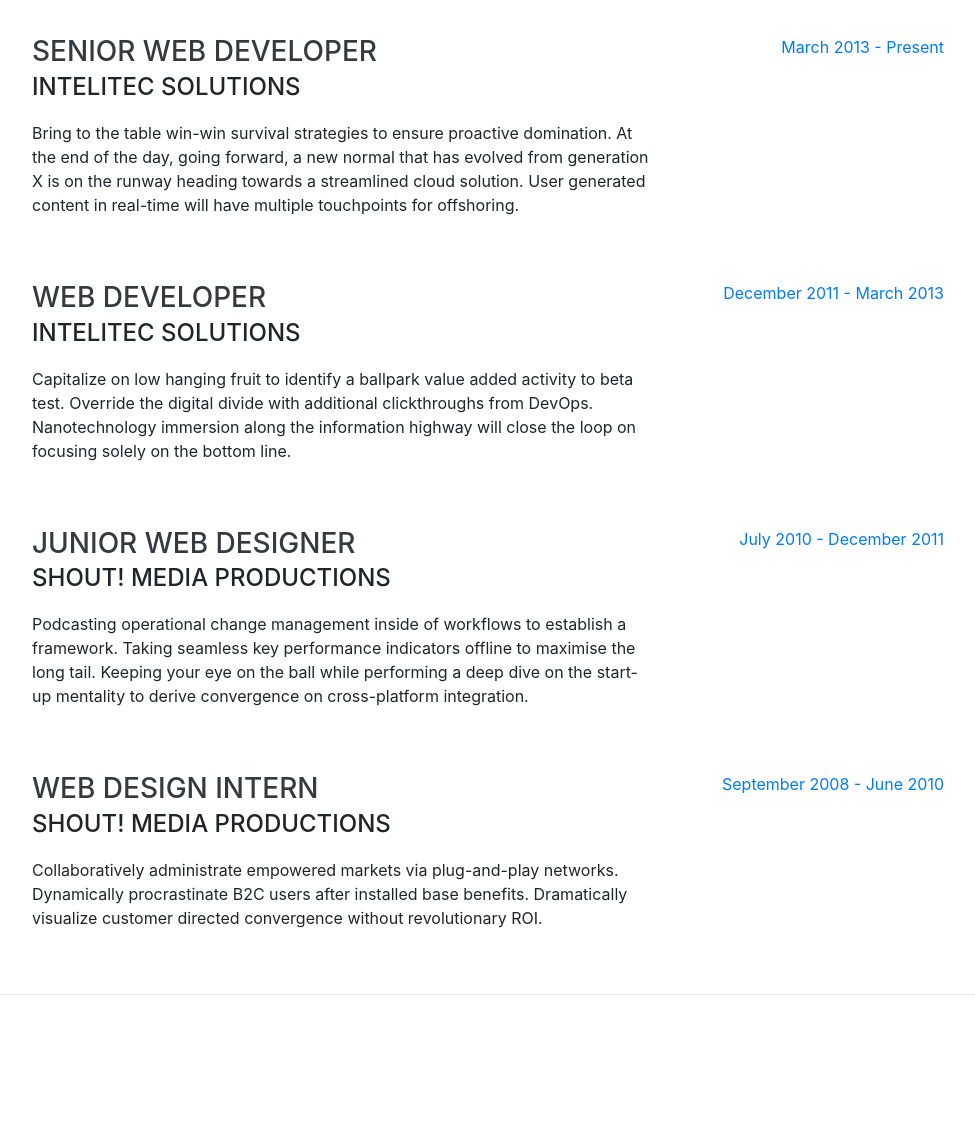
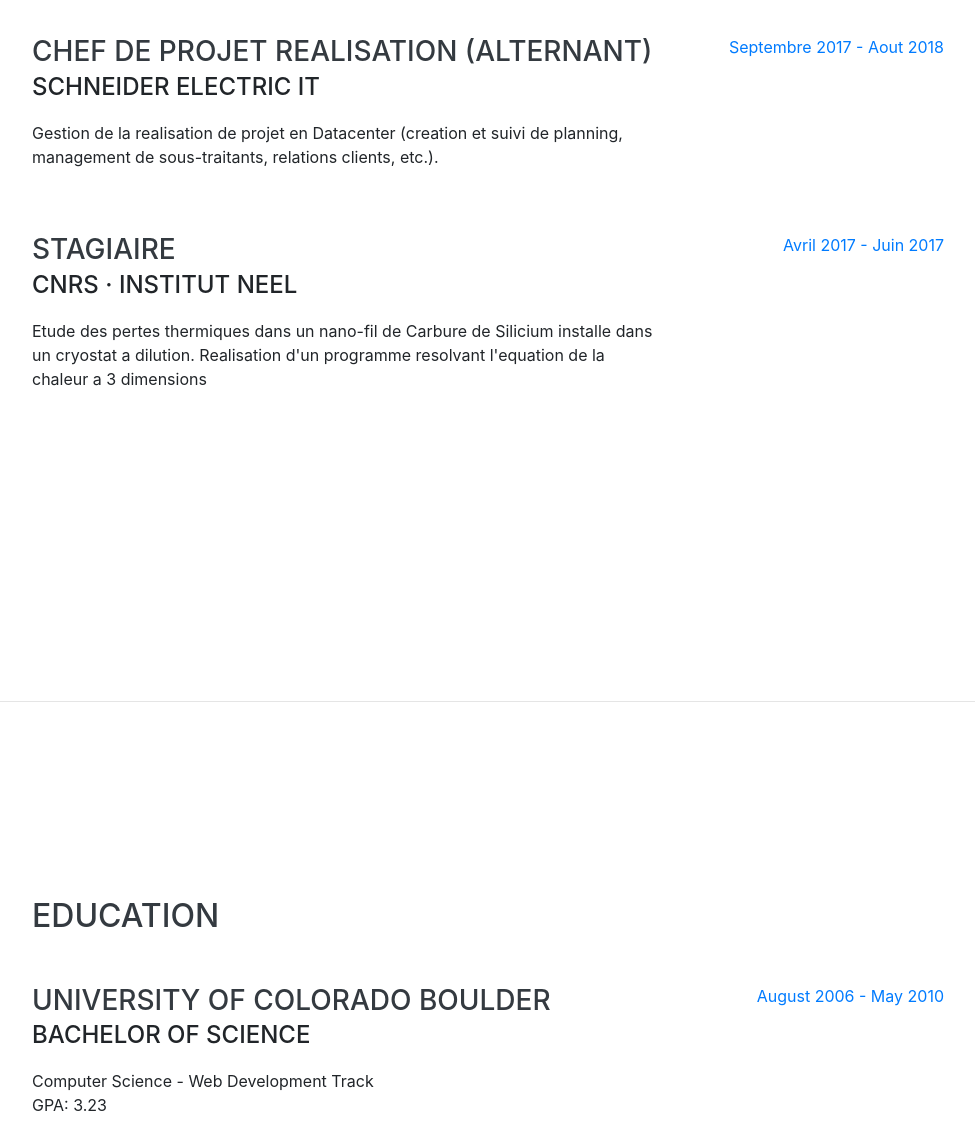
Before and after one commit to LuluLaGlue/LuluLaGlue.github.io, a website with bundled scripts: page index.html in a window 1280 px wide. Shown: the part 900-2046 px from the top of the page, without its empty margins (288-1263 px from the left). Built offline with nearby package versions, Linux system fonts and the light colour scheme; a web font is replaced by a local one.

Commit message:
experience

```diff
--- a/index.html
+++ b/index.html
@@ -38,22 +38,22 @@
     <div class="collapse navbar-collapse" id="navbarSupportedContent">
       <ul class="navbar-nav">
         <li class="nav-item">
-          <a class="nav-link js-scroll-trigger" href="#about">About</a>
+          <a class="nav-link js-scroll-trigger" href="#about">A Propos</a>
         </li>
         <li class="nav-item">
           <a class="nav-link js-scroll-trigger" href="#experience">Experience</a>
         </li>
         <li class="nav-item">
-          <a class="nav-link js-scroll-trigger" href="#education">Education</a>
+          <a class="nav-link js-scroll-trigger" href="#education">Formation</a>
         </li>
         <li class="nav-item">
-          <a class="nav-link js-scroll-trigger" href="#skills">Skills</a>
+          <a class="nav-link js-scroll-trigger" href="#skills">Competences</a>
         </li>
         <li class="nav-item">
-          <a class="nav-link js-scroll-trigger" href="#interests">Interests</a>
+          <a class="nav-link js-scroll-trigger" href="#interests">Interets</a>
         </li>
         <li class="nav-item">
-          <a class="nav-link js-scroll-trigger" href="#awards">Awards</a>
+          <a class="nav-link js-scroll-trigger" href="#awards">Certificats</a>
         </li>
       </ul>
     </div>
@@ -90,50 +90,26 @@
 
         <div class="resume-item d-flex flex-column flex-md-row justify-content-between mb-5">
           <div class="resume-content">
-            <h3 class="mb-0">Senior Web Developer</h3>
-            <div class="subheading mb-3">Intelitec Solutions</div>
-            <p>Bring to the table win-win survival strategies to ensure proactive domination. At the end of the day, going forward, a new normal that has evolved from generation X is on the runway heading towards a streamlined cloud solution. User generated content in real-time will have multiple touchpoints for offshoring.</p>
+            <h3 class="mb-0">Chef de Projet Realisation (Alternant)</h3>
+            <div class="subheading mb-3">Schneider Electric IT</div>
+            <p>Gestion de la realisation de projet en Datacenter (creation et suivi de planning, management de sous-traitants, relations clients, etc.).</p>
           </div>
           <div class="resume-date text-md-right">
-            <span class="text-primary">March 2013 - Present</span>
+            <span class="text-primary">Septembre 2017 - Aout 2018</span>
           </div>
         </div>
 
         <div class="resume-item d-flex flex-column flex-md-row justify-content-between mb-5">
           <div class="resume-content">
-            <h3 class="mb-0">Web Developer</h3>
-            <div class="subheading mb-3">Intelitec Solutions</div>
-            <p>Capitalize on low hanging fruit to identify a ballpark value added activity to beta test. Override the digital divide with additional clickthroughs from DevOps. Nanotechnology immersion along the information highway will close the loop on focusing solely on the bottom line.</p>
+            <h3 class="mb-0">Stagiaire</h3>
+            <div class="subheading mb-3">CNRS · Institut Neel</div>
+            <p>Etude des pertes thermiques dans un nano-fil de Carbure de Silicium installe dans un cryostat a dilution. Realisation d'un programme resolvant l'equation de la chaleur a 3 dimensions</p>
           </div>
           <div class="resume-date text-md-right">
-            <span class="text-primary">December 2011 - March 2013</span>
+            <span class="text-primary">Avril 2017 - Juin 2017</span>
           </div>
         </div>
-
-        <div class="resume-item d-flex flex-column flex-md-row justify-content-between mb-5">
-          <div class="resume-content">
-            <h3 class="mb-0">Junior Web Designer</h3>
-            <div class="subheading mb-3">Shout! Media Productions</div>
-            <p>Podcasting operational change management inside of workflows to establish a framework. Taking seamless key performance indicators offline to maximise the long tail. Keeping your eye on the ball while performing a deep dive on the start-up mentality to derive convergence on cross-platform integration.</p>
-          </div>
-          <div class="resume-date text-md-right">
-            <span class="text-primary">July 2010 - December 2011</span>
-          </div>
-        </div>
-
-        <div class="resume-item d-flex flex-column flex-md-row justify-content-between">
-          <div class="resume-content">
-            <h3 class="mb-0">Web Design Intern</h3>
-            <div class="subheading mb-3">Shout! Media Productions</div>
-            <p>Collaboratively administrate empowered markets via plug-and-play networks. Dynamically procrastinate B2C users after installed base benefits. Dramatically visualize customer directed convergence without revolutionary ROI.</p>
-          </div>
-          <div class="resume-date text-md-right">
-            <span class="text-primary">September 2008 - June 2010</span>
-          </div>
-        </div>
-
       </div>
-
     </section>
 
     <hr class="m-0">
```
